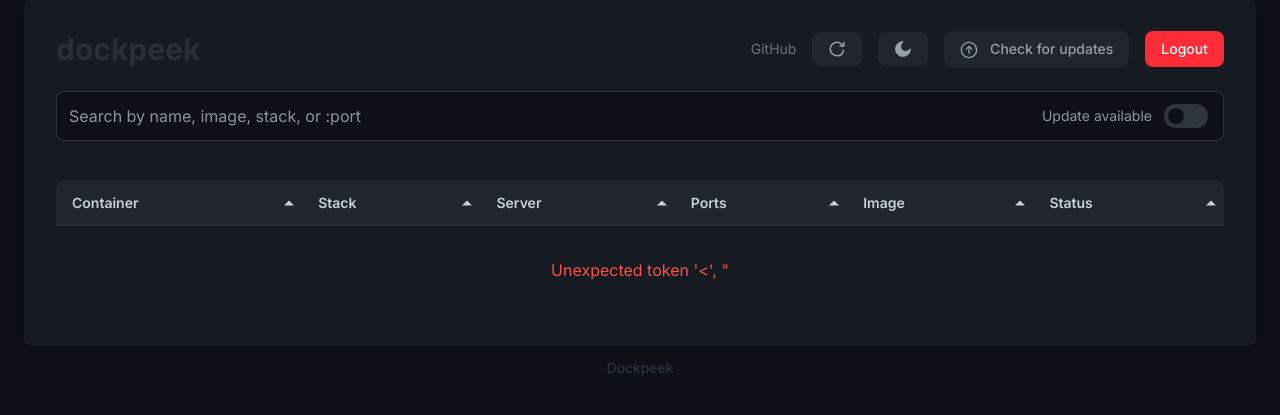
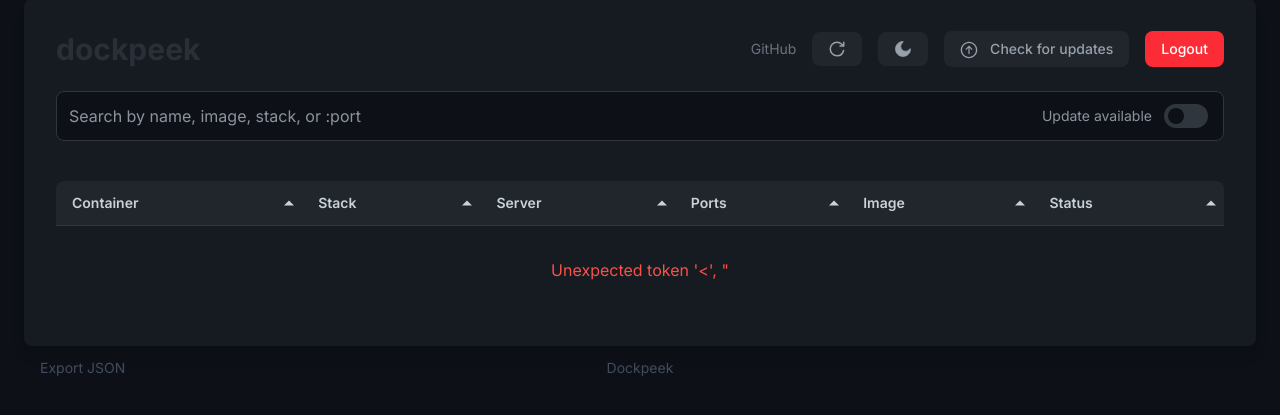
Before and after one commit to n2k/dockpeek, a Flask app: template templates/index.html in a window 1280 px wide. Shown: the part 25-440 px from the top of the page. Run offline with Flask 3, Linux system fonts and the light colour scheme; the template is opened without the code that fills it, so the values that code supplies are empty; parts of the project's set-up code (start-up, migrations or seed data) failed here and were passed over.

Commit message:
feat:  JSON export footer download link

```diff
--- a/app.py
+++ b/app.py
@@ -533,6 +533,52 @@ def logout():
     logout_user()
     return redirect(url_for("login"))
 
+@app.route("/export/json")
+@login_required
+def export_json():
+    from flask import make_response
+
+    data = get_all_data()
+    export_data = {
+        "export_info": {
+            "timestamp": datetime.now().isoformat(),
+            "dockpeek_version": os.environ.get('VERSION', 'dev'),
+            "total_containers": len(data.get("containers", [])),
+            "total_servers": len(data.get("servers", []))
+        },
+        "servers": [
+            {k: v for k, v in server.items() if k != "order"}
+            for server in data.get("servers", [])
+        ],
+        "containers": []
+    }
+
+    for container in data.get("containers", []):
+        enhanced_container = {
+            "name": container.get("name"),
+            "server": container.get("server"),
+            "status": container.get("status"),
+            "exit_code": container.get("exit_code"),
+            "image": container.get("image"),
+            "stack": container.get("stack"),
+            "ports": container.get("ports", []),
+            "port_summary": [
+                f"{p.get('host_port')}:{p.get('container_port', '').split('/')[0]}"
+                for p in container.get("ports", [])
+            ] if container.get("ports") else []
+        }
+        export_data["containers"].append(enhanced_container)
+
+    import json
+
+    # Format JSON with proper indentation for readability
+    formatted_json = json.dumps(export_data, indent=2, ensure_ascii=False)
+
+    response = make_response(formatted_json)
+    response.headers['Content-Disposition'] = f'attachment; filename=dockpeek-export-{datetime.now().strftime("%Y%m%d-%H%M%S")}.json'
+    response.headers['Content-Type'] = 'application/json'
+    return response
+
 @app.route("/check-updates", methods=["POST"])
 @login_required
 def check_updates():
--- a/static/css/tailwindcss.css
+++ b/static/css/tailwindcss.css
@@ -393,6 +393,9 @@
   .p-3 {
     padding: calc(var(--spacing) * 3);
   }
+  .p-4 {
+    padding: calc(var(--spacing) * 4);
+  }
   .p-6 {
     padding: calc(var(--spacing) * 6);
   }
@@ -660,10 +663,25 @@ body.dark-mode .github {
   color: #6a737d;
 }
 .footer {
-  color: #bec3c7;
+  color: #b7b9bd;
+  background-color: transparent !important;
+  border-radius: 0;
+  box-shadow: none !important;
+}
+.footer-section {
+  flex: 1;
+}
+.footer-left {
+  text-align: left;
+}
+.footer-center {
+  text-align: center;
+}
+.footer-right {
+  text-align: right;
 }
 body.dark-mode .footer {
-  color: #2f3746;
+  color: #424b5d;
 }
 .status-none {
   color: #b8bcc3;
--- a/templates/index.html
+++ b/templates/index.html
@@ -105,9 +105,15 @@
         </tbody>
       </table>
     </div>
+  </div>
 
+  <footer class="footer container mx-auto py-3 flex justify-between items-center text-sm text-gray-500 p-4">
+    <div class="footer-section footer-left">
+      <a href="/export/json" id="export-json-link" class="hover:text-blue-500 hover:underline">
+        Export JSON
+      </a>
     </div>
-  <footer class="footer py-3 text-center text-sm text-gray-500">
+    <div class="footer-section footer-center">
       Dockpeek
       {% if version and version != 'dev' %}
       <a href="https://github.com/dockpeek/dockpeek/releases/tag/{{ version }}" target="_blank"
@@ -117,10 +123,11 @@
       {% else %}
       {{ version }}
       {% endif %}
+    </div>
+    <div class="footer-section footer-right"></div>
   </footer>
 
   </div>
-
   </div>
 
   <template id="container-row-template">
```
Also changed, not shown: static/css/styles.css (+20 -3 lines). Lines whose indentation alone changed are shown as unchanged.
